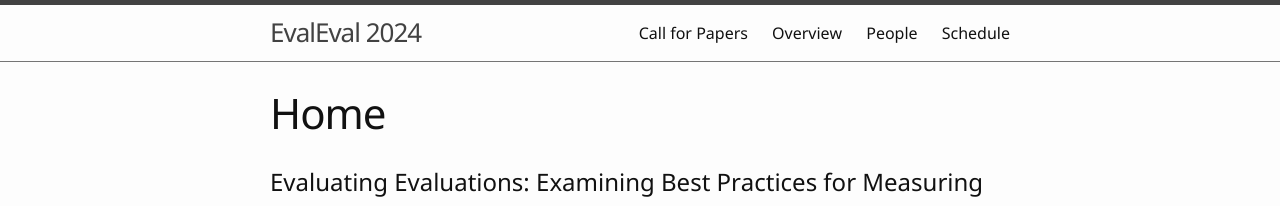
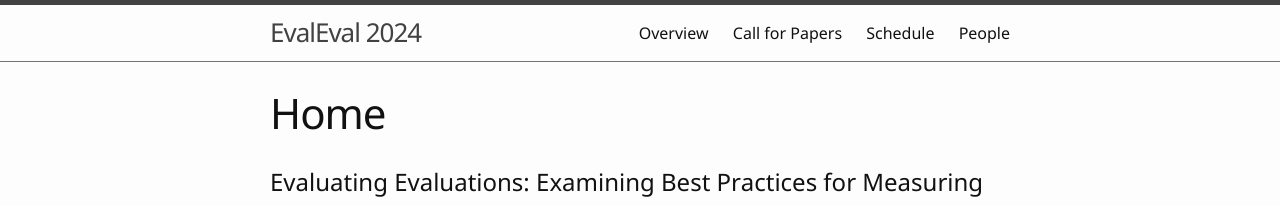
Before and after one commit to aaai-fidu-lab/aaai-fidu-lab.github.io, a Jekyll site: the page built from index.md, in a window 1280 px wide. Shown: the top 206 px of the page. Built offline with Jekyll 4.4.1, drawn with Linux system fonts in a browser that asks for light colours; our own code applies the rules of GitHub Pages for plain Markdown files.

Commit message:
Update header.html

```diff
--- a/_includes/header.html
+++ b/_includes/header.html
@@ -1,9 +1,6 @@
 <header class="site-header" role="banner">
-
   <div class="wrapper">
-
     <a class="site-title" href="{{ '/' | relative_url }}">{{ site.title | escape }}</a>
-
     <nav class="site-nav">
       <span class="menu-icon">
         <svg viewBox="0 0 18 15" width="18px" height="15px">
@@ -12,16 +9,14 @@
           <path fill="#424242" d="M18,13.516C18,14.335,17.335,15,16.516,15H1.484C0.665,15,0,14.335,0,13.516l0,0 c0-0.82,0.665-1.484,1.484-1.484h15.031C17.335,12.031,18,12.696,18,13.516L18,13.516z"/>
         </svg>
       </span>
-
       <div class="trigger">
-        {% for lesson in site.pages %}
-          {% if lesson.nav == true %}
-          <a class="page-link{% if page.url == lesson.url %} active{% endif %}" href="{{ lesson.url | relative_url }}">{{ lesson.title | escape }}</a>
+        {% for nav_page in site.nav_pages %}
+          {% assign p = site.pages | where: "name", nav_page | first %}
+          {% if p.nav == true %}
+            <a class="page-link{% if page.url == p.url %} active{% endif %}" href="{{ p.url | relative_url }}">{{ p.title | escape }}</a>
           {% endif %}
         {% endfor %}
       </div>
     </nav>
-
   </div>
-
 </header>
```
